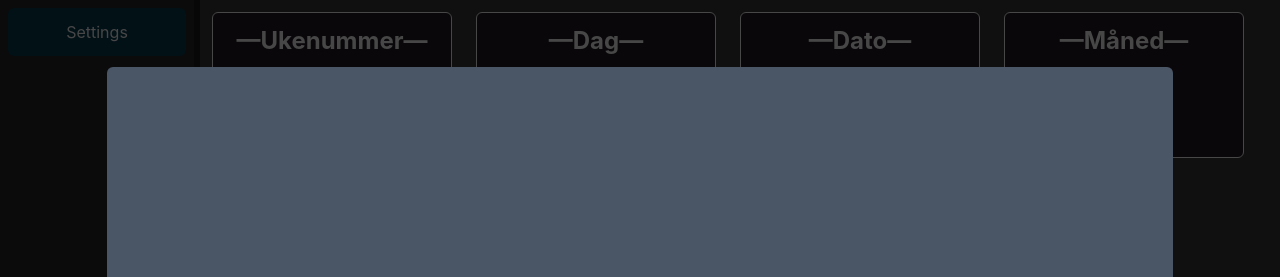
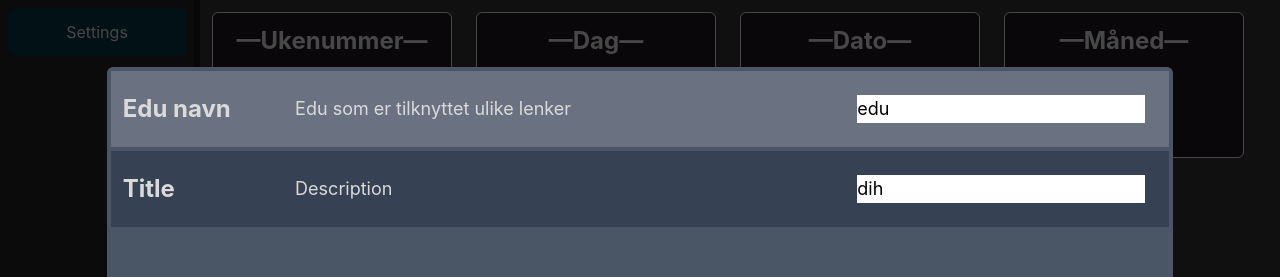
Before and after one commit to DoggCo/elev-dashboard, a React (Vite) app: page / in a window 1280 px wide. Both pictures are taken after a click on the button "Settings". Shown: the top 277 px of the page. Built offline with nearby package versions, Linux system fonts and the light colour scheme.

Commit message:
yeah better settings or something like that type SHIT!

```diff
--- /dev/null
+++ b/src/Components/settingsfield.jsx
@@ -0,0 +1,9 @@
+export default function Settingsfield({Title, Description, Content}) {
+  return (
+    <div className="flex align-middle items-center p-3 m-1 odd:bg-gray-500 even:bg-gray-700">
+      <h1 className="font-bold w-1/6 text-2xl">{Title}</h1>
+      <p className="text-lg">{Description}</p>
+      <span className="ml-auto text-lg">{Content}</span>
+    </div>
+  )
+}
--- a/src/Dashboard.jsx
+++ b/src/Dashboard.jsx
@@ -54,7 +54,7 @@ export default function Dashboard() {
 
   return (
     <div className="flex h-screen">
-      <Navbar />
+      <Navbar edu={edu} setEdu={setEdu} />
       {/* Infoboxes at the top of the page. `justify-center` to center the boxes.*/}
       <div className="flex-1 overflow-auto">
 
@@ -98,19 +98,8 @@ export default function Dashboard() {
           {/* More space for regular images buttons here */}
 
         </div>
-        <form>
-          <input
-            className="inline-block bg-white text-black m-3"
-            name="dih" value={edu}
-            onChange={(e) => {
-              e.preventDefault()
-              setEdu(e.target.value)
-            }}
+        {/* Space for more components here. */}
 
-          />
-        </form>
-
-        <h1 className="p-3">TEST</h1>
       </div>
     </div>
   )
--- a/src/Navbar.jsx
+++ b/src/Navbar.jsx
@@ -1,7 +1,7 @@
 import { useState } from "react"
 import Settings from "./settings"
 
-export default function Navbar() {
+export default function Navbar({edu, setEdu}) {
 
   const [setting, setSetting] = useState(false)
   // todo border on right side
@@ -15,7 +15,7 @@ export default function Navbar() {
         </div>
       </nav>
 
-      {setting && <Settings setting={setting} setSetting={setSetting} />}
+      {setting && <Settings setting={setting} setSetting={setSetting} edu={edu} setEdu={setEdu} />}
     </>
   )
 }
--- a/src/settings.jsx
+++ b/src/settings.jsx
@@ -1,6 +1,7 @@
 import { useEffect } from "react"
+import Settingsfield from "./Components/settingsfield"
 
-export default function Settings( {setting, setSetting} ) {
+export default function Settings({ setting, setSetting, edu, setEdu }) {
 
   const fuckOff = (e) => {
     e.stopPropagation()
@@ -17,10 +18,31 @@ export default function Settings( {setting, setSetting} ) {
   }, [setting, setSetting])
 
   return (
+    // {/* Handles the background blur */}
     <div className="flex h-full w-full absolute bg-[#000000ac] z-1 " onClick={() => setSetting(!setting)}
       onKeyDown={(e) => escSettings(e)}
     >
+
       <div className="bg-gray-600 w-5/6 h-5/6 mx-auto my-auto rounded-md" onClick={(e) => fuckOff(e)}>
+
+          <Settingsfield Title="Edu navn" Description="Edu som er tilknyttet ulike lenker"
+            Content={
+              <form>
+                <input
+                  className="inline-block bg-white text-black m-3"
+                  name="dih" value={edu}
+                  onChange={(e) => {
+                    e.preventDefault()
+                    setEdu(e.target.value)
+                  }}
+
+                />
+              </form>
+            }
+          />
+
+          <Settingsfield Title="Title" Description="Description" Content={<form><input name="dih" value="dih" className="inline-block bg-white text-black m-3"></input></form>} />
+
 
       </div>
     </div>
```
